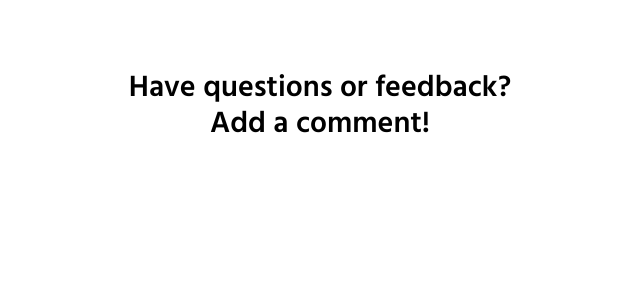
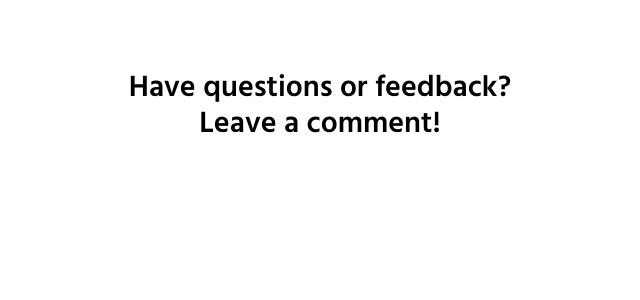
Before and after one commit to jaimelovera/personal-finance-blog, a Django app: a page that uses blog/templates/blog/post_detail.html in a window 1280 px wide. Shown: the part 619-919 px from the top of the page, without its empty margins (320-960 px from the left). Run offline with Django 3.2, Linux system fonts and the light colour scheme; tables that the repository leaves empty hold one stand-in row (values such as "Sample post"); grey boxes marked "Sample" are stand-in pictures; some libraries are stand-ins or nearby versions.

Commit message:
changed padding on bullet points and changed my comment section title

```diff
--- a/blog/static/blog/css/post_detail.css
+++ b/blog/static/blog/css/post_detail.css
@@ -75,7 +75,7 @@
 	font-size: 2em;
 }
 .post-block-text li {
-	padding-bottom: 0.75rem;
+	padding-bottom: 1.5rem;
 }
 .post-block-text button {
 	margin: auto;
--- a/blog/templates/blog/post_detail.html
+++ b/blog/templates/blog/post_detail.html
@@ -58,7 +58,7 @@
 		</div>
 		<div class="row">
 			<div class="col text-center fb-post-comment-header">
-				<h1>Have questions or feedback?</br>Add a comment!</h1>
+				<h1>Have questions or feedback?</br>Leave a comment!</h1>
 			</div>
 		</div>
 		<div class="row">
```
